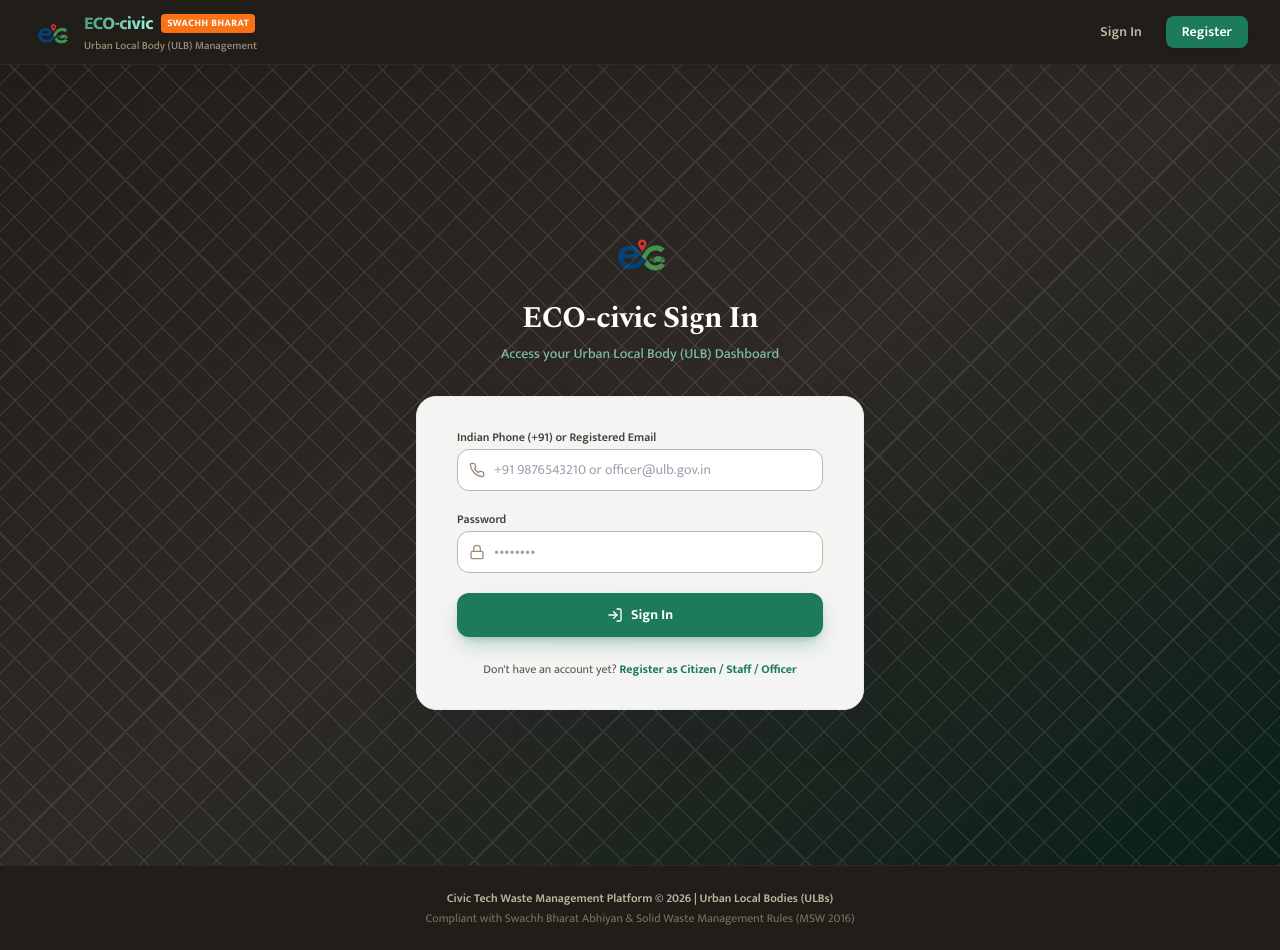
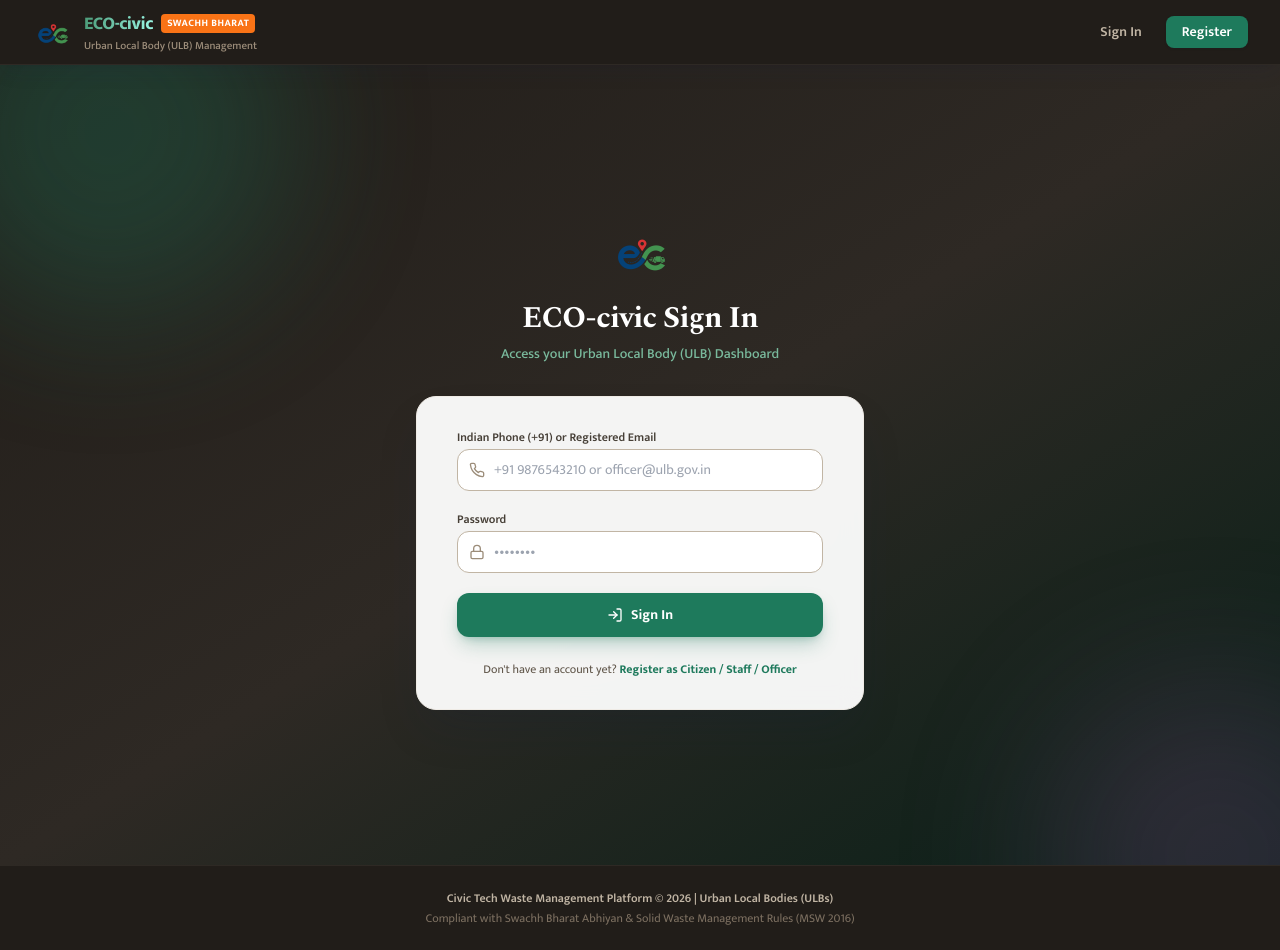
Before and after one commit to Sumitrunwal122/Eco-civic, a React (Vite) app in the folder frontend/: page /signin in a window 1280 px wide. Built offline with nearby package versions, Linux system fonts and the light colour scheme; no server answers.

Commit message:
Replace lattice pattern with softer animated glow orbs

```diff
--- a/frontend/src/index.css
+++ b/frontend/src/index.css
@@ -49,23 +49,53 @@
   border: none;
 }
 
-/* Jali lattice pattern — echoes the carved stone jharokha screens of
-   Jodhpur's blue-washed havelis. Layer onto dark hero banners with
-   className="jali-pattern" alongside their existing background gradient. */
+/* Ambient glow — soft, slowly-drifting color blooms behind the dark hero
+   banners, in the citizen-green and admin-aubergine brand tones. Replaces
+   a flatter lattice texture with something with more depth and life. */
 .jali-pattern {
   position: relative;
   overflow: hidden;
 }
 
-.jali-pattern::before {
+.jali-pattern::before,
+.jali-pattern::after {
   content: '';
   position: absolute;
-  inset: 0;
+  border-radius: 9999px;
+  filter: blur(70px);
   pointer-events: none;
-  opacity: 0.10;
-  background-image:
-    repeating-linear-gradient(45deg, rgba(255,255,255,0.9) 0, rgba(255,255,255,0.9) 1.5px, transparent 1.5px, transparent 26px),
-    repeating-linear-gradient(-45deg, rgba(255,255,255,0.9) 0, rgba(255,255,255,0.9) 1.5px, transparent 1.5px, transparent 26px);
+  z-index: 0;
+}
+
+.jali-pattern::before {
+  width: 360px;
+  height: 360px;
+  background: #1E7A5C;
+  opacity: 0.32;
+  top: -120px;
+  left: -80px;
+  animation: eco-glow-drift 14s ease-in-out infinite alternate;
+}
+
+.jali-pattern::after {
+  width: 320px;
+  height: 320px;
+  background: #9E549E;
+  opacity: 0.22;
+  bottom: -130px;
+  right: -70px;
+  animation: eco-glow-drift 14s ease-in-out infinite alternate;
+  animation-delay: -7s;
+}
+
+.jali-pattern > * {
+  position: relative;
+  z-index: 1;
+}
+
+@keyframes eco-glow-drift {
+  0%   { transform: translate(0, 0) scale(1); }
+  100% { transform: translate(28px, 20px) scale(1.12); }
 }
 
 /* One deliberate press interaction for primary buttons, applied via the
```
